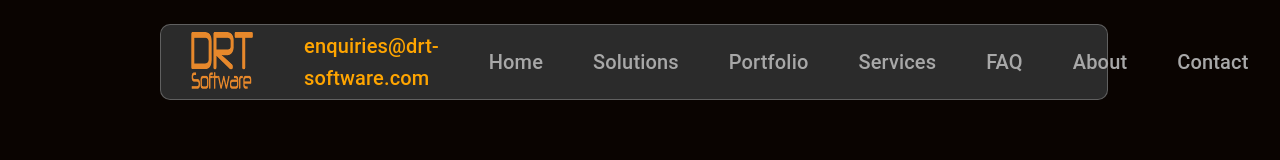
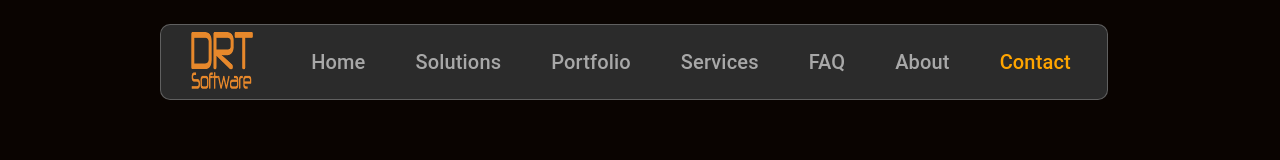
Before and after one commit to DoctorTone/drt-viz-ltd, a React (Vite) app: page / in a window 1280 px wide. Shown: the top 160 px of the page. Built offline with nearby package versions, Linux system fonts and the light colour scheme.

Commit message:
Updated toolbar - removed email address

```diff
--- a/src/components/Hero.tsx
+++ b/src/components/Hero.tsx
@@ -28,7 +28,7 @@ const Hero = () => {
         </Grid>
         <Grid size={6} className="">
           <video muted loop preload="auto" autoPlay className=" bordered w-100">
-            <source src="./videos/PointCloud.mp4" type="video/mp4" />
+            <source src="./videos/Lightning.mp4" type="video/mp4" />
           </video>
         </Grid>
       </Grid>
--- a/src/components/NavBar.tsx
+++ b/src/components/NavBar.tsx
@@ -52,18 +52,10 @@ const NavBar = () => {
               display: "flex",
               gap: "50px",
               flexGrow: 1,
-              justifyContent: "flex-end",
+              justifyContent: "center",
               alignItems: "center",
             }}
           >
-            <Typography
-              variant="h6"
-              component="a"
-              href="mailto:enquiries@drt-software.com"
-              sx={{ textDecoration: "none", color: "orange" }}
-            >
-              enquiries@drt-software.com
-            </Typography>
             <Typography
               variant="h6"
               className="section"
@@ -135,7 +127,7 @@ const NavBar = () => {
               className="section"
               sx={{
                 textDecoration: "none",
-                color: "#a8a8a8",
+                color: "orange",
                 cursor: "pointer",
               }}
             >
```
